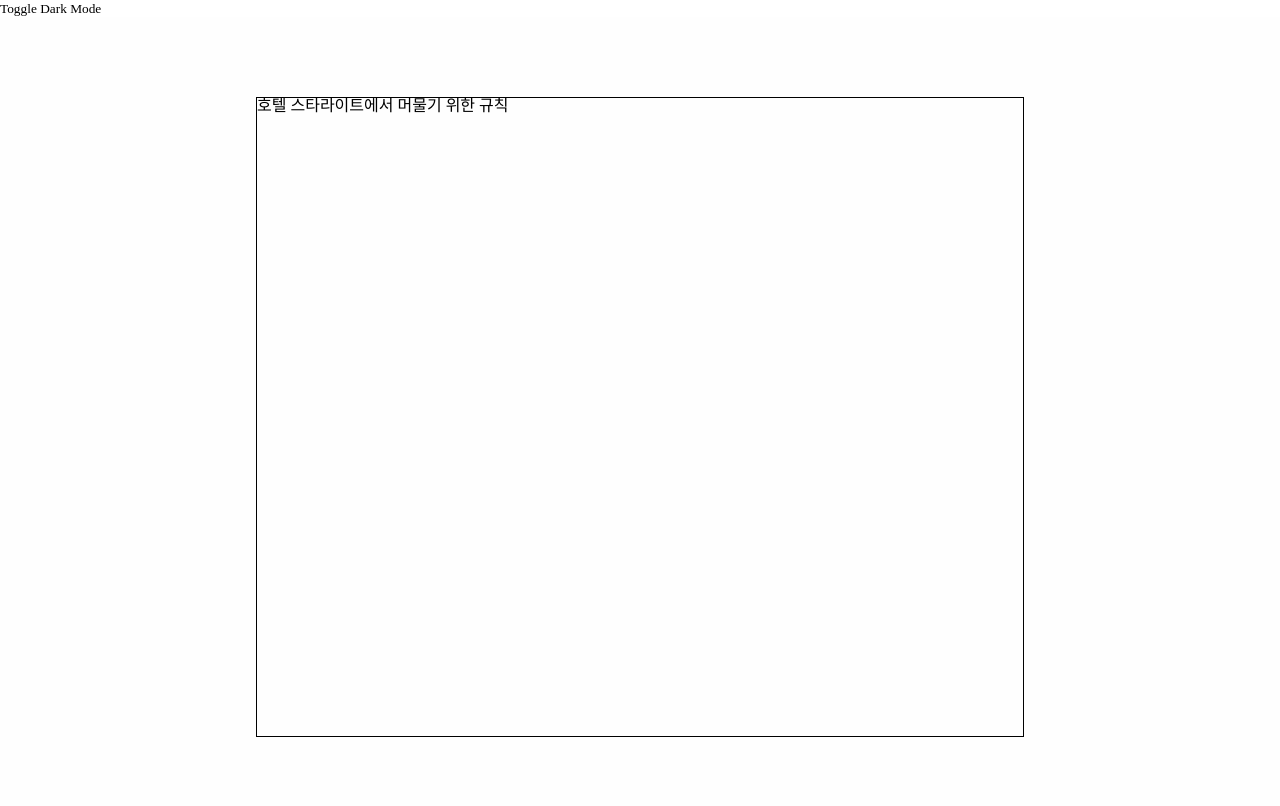
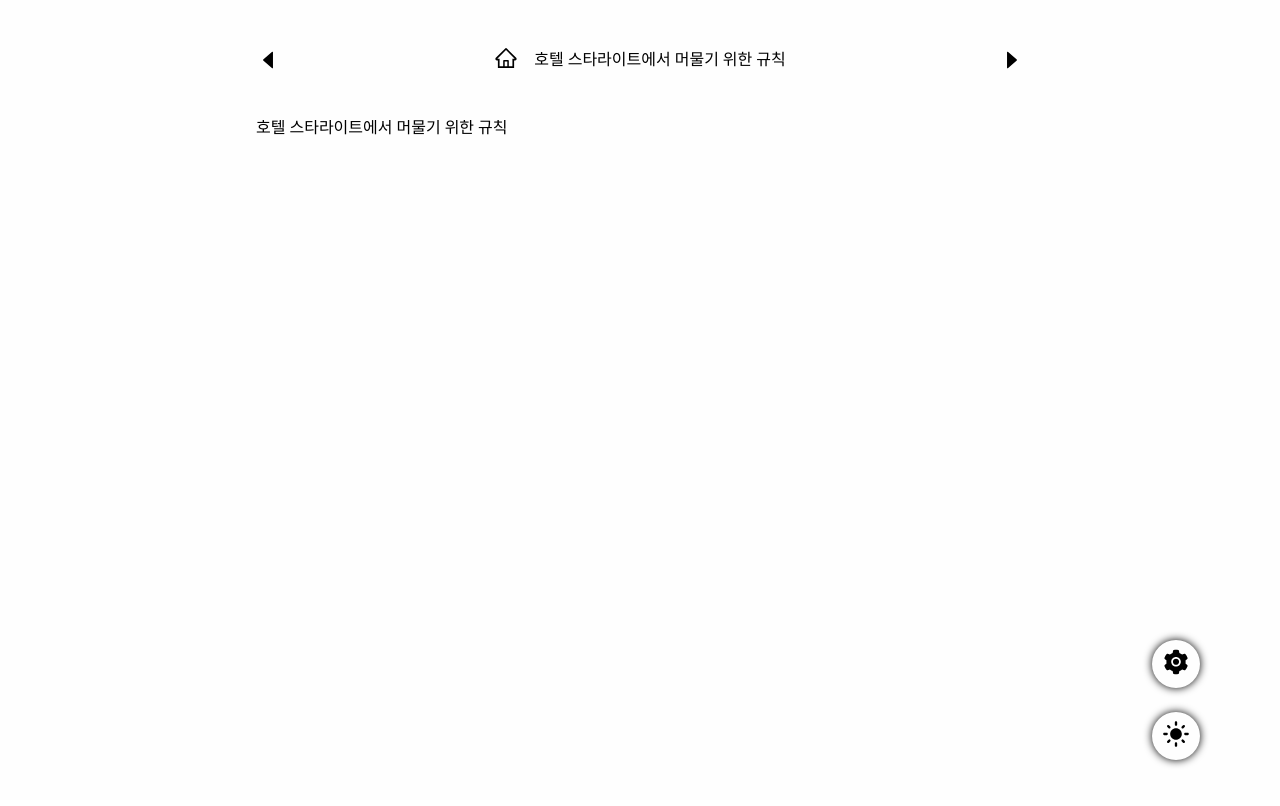
Before and after one commit to qgw13467/nevvel, a Next.js app in the folder frontend/nevvel/: page /viewer in a window 1280 px wide. Shown: the top 806 px of the page. Built offline with nearby package versions, Linux system fonts and the light colour scheme.

Commit message:
feat(fe):add viewer asset effect

```diff
--- a/frontend/nevvel/src/components/viewer/DummyEpisodeData.json
+++ b/frontend/nevvel/src/components/viewer/DummyEpisodeData.json
@@ -1,7 +1,4 @@
 {
-  "coverId": 1,
-  "statusType": "PUBLISHED",
-  "point": 0,
   "title": "호텔 스타라이트에서 머물기 위한 규칙",
   "contents": [
     {
@@ -54,7 +51,12 @@
     {
       "idx": 12,
       "context": "복도의 불은 세번이상 껐다 켰다 하지 말 것.",
-      "event": []
+      "event": [
+        {
+          "assetId":1,
+          "type":"IMAGE"
+        }
+      ]
     },
     { "idx": 13, "context": "침대 밑에 물건을 두지 말 것.", "event": [] },
     { "idx": 14, "context": "거울앞에 물건 두지 말 것.", "event": [] },
@@ -68,6 +70,42 @@
       "idx": 17,
       "context": "창문 바로 밖이 담장인 객실은 한명인 손님을 묵게하지 말 것.",
       "event": []
+    },
+    {
+      "idx": 18,
+      "context": "창문 바로 밖이 담장인 객실은 한명인 손님을 묵게하지 말 것.",
+      "event": []
+    },
+    {
+      "idx": 19,
+      "context": "창문 바로 밖이 담장인 객실은 한명인 손님을 묵게하지 말 것.",
+      "event": []
+    },
+    {
+      "idx": 20,
+      "context": "창문 바로 밖이 담장인 객실은 한명인 손님을 묵게하지 말 것.",
+      "event": []
+    },
+    {
+      "idx": 21,
+      "context": "창문 바로 밖이 담장인 객실은 한명인 손님을 묵게하지 말 것.",
+      "event": []
+    },
+    {
+      "idx": 22,
+      "context": "창문 바로 밖이 담장인 객실은 한명인 손님을 묵게하지 말 것.",
+      "event": []
+    },
+    {
+      "idx": 23,
+      "context": "창문 바로 밖이 담장인 객실은 한명인 손님을 묵게하지 말 것.",
+      "event": []
+    },
+    {
+      "idx": 24,
+      "context": "창문 바로 밖이 담장인 객실은 한명인 손님을 묵게하지 말 것.",
+      "event": []
     }
+
   ]
 }
--- a/frontend/nevvel/src/components/viewer/ViewHeader.tsx
+++ b/frontend/nevvel/src/components/viewer/ViewHeader.tsx
@@ -1,27 +1,50 @@
 import React from "react";
+import { EpisodeView } from "viewer";
+import { AiFillCaretLeft, AiFillCaretRight, AiOutlineHome } from "react-icons/ai";
 import styled from "styled-components";
-import { episode } from "editor";
-import { AiFillCaretLeft, AiFillCaretRight } from "react-icons/ai";
 type ViewHeaderProps = {
-  EpisodeData: episode;
+  EpisodeData: EpisodeView;
 };
 
 function ViewHeader({ EpisodeData }: ViewHeaderProps) {
   return (
-    <HeaderContainer>
-        <AiFillCaretLeft />
-      <EpisodeTitle>ViewHeader</EpisodeTitle>
-      <AiFillCaretRight />
-    </HeaderContainer>
+    <>
+      <HeaderTopContainer>
+        <AiFillCaretLeft  size={24}/>
+        <EpisodeTitle>
+          <EpisodeTitle>
+            <EpisodeHome>
+              <AiOutlineHome size={24} />
+            </EpisodeHome>
+            <>{EpisodeData.title}</>
+          </EpisodeTitle>
+        </EpisodeTitle>
+        <AiFillCaretRight size={24} />
+      </HeaderTopContainer>
+      <ProgressBar />
+    </>
   );
 }
-const HeaderContainer = styled.div`
-  width: 80%;
+const HeaderTopContainer = styled.div`
+  width: 60%;
   display: flex;
+  flex-direction: row;
   justify-content: space-between;
   text-align: center;
   align-items: center;
 `;
-const EpisodeTitle = styled.div``;
+
+const ProgressBar = styled.div``;
+const EpisodeTitle = styled.div`
+  display: flex;
+  flex-direction: row;
+  justify-content: center;
+  text-align: center;
+  align-items: center
+`;
+const EpisodeHome = styled.button`
+  margin-right: 1rem;
+  color: ${({ theme })=> theme.color.text1};
+`;
 
 export default ViewHeader;
--- a/frontend/nevvel/src/components/viewer/ViewerMain.tsx
+++ b/frontend/nevvel/src/components/viewer/ViewerMain.tsx
@@ -1,32 +1,37 @@
 import React from "react";
-import { episode } from "editor";
+import { EpisodeView } from "viewer";
 import styled from "styled-components";
+import ViewerTextBlock from "./ViewerTextBlock";
+import { event } from "viewer";
 
 type viwerMainProps = {
   tabNumber:number
-  EpisodeData: episode;
+  EpisodeData: EpisodeView;
+  setEventCatch: React.Dispatch<React.SetStateAction<boolean>>;
 };
-function ViewerMain({ EpisodeData,tabNumber }: viwerMainProps) {
+function ViewerMain({ EpisodeData,tabNumber,setEventCatch }: viwerMainProps) {
   const contents = EpisodeData.contents;
 
-  console.log(contents);
   return (<>
     <Container>
       {contents.map((content, index) => (
-        <TextBlock key={index}>{content.idx <= tabNumber ? <>{content.context}</> : null}</TextBlock>
+       <ViewerTextBlock
+        key={index}
+        content={content}
+        tabNumber={tabNumber}
+        setEventCatch={setEventCatch}
+       />
       ))}
     </Container>
   </>
   );
 }
+{/* <ViewerTextBlock key={index}>{content.idx <= tabNumber ? <>{content.context}</> : null}</ViewerTextBlock> */}
 
 const Container = styled.div`
   display: flex;
   flex-direction: column;
-  overflow-y:scroll;
-  ::-webkit-scrollbar {
-  display: none;
-}
+
   `
 const TextBlock = styled.div`
   padding: 0.5rem;
--- /dev/null
+++ b/frontend/nevvel/src/components/viewer/ViewerTextBlock.tsx
@@ -0,0 +1,28 @@
+import React from "react";
+import styled from "styled-components";
+import { content } from "editor";
+import { event } from "viewer";
+import { useAtom, atom } from "jotai";
+
+type ViewerTextBlockProps = {
+  content: content;
+  tabNumber: number;
+  setEventCatch: React.Dispatch<React.SetStateAction<boolean>>;
+};
+
+function ViewerTextBlock({
+  content,
+  tabNumber,
+  setEventCatch,
+}: ViewerTextBlockProps) {
+
+  return (
+    <>{content.idx <= tabNumber && <TextBlock>{content.context}</TextBlock>}</>
+  );
+}
+
+const TextBlock = styled.div`
+  z-index: 100;
+  padding: 0.5rem;
+`;
+export default ViewerTextBlock;
--- a/frontend/nevvel/src/pages/_app.tsx
+++ b/frontend/nevvel/src/pages/_app.tsx
@@ -3,8 +3,10 @@ import { useEffect } from "react";
 import { ThemeProvider } from "styled-components";
 import { lightTheme, darkTheme } from "../constants/styles/theme";
 import { GlobalStyle } from "../constants/styles/globalStyle";
+import styled from "styled-components";
 import Layout from "../components/layout/Layout";
 import type { AppProps } from "next/app";
+import { MdDarkMode, MdLightMode } from "react-icons/md";
 
 const themeAtom = atom<"light" | "dark">("light");
 
@@ -31,9 +33,9 @@ function App({ Component, pageProps }: AppProps) {
     <Provider>
       <ThemeProvider theme={theme === "light" ? lightTheme : darkTheme}>
         <GlobalStyle />
-        <button onClick={toggleTheme}>
-          {theme === "light" ? "Toggle Dark Mode" : "Toggle Light Mode"}
-        </button>
+        <DarkModeBtn onClick={toggleTheme}>
+          {theme === "light" ? <MdLightMode size="28"/> : <MdDarkMode size="28" />}
+        </DarkModeBtn>
         <Layout>
           <Component {...pageProps} />
         </Layout>
@@ -42,4 +44,14 @@ function App({ Component, pageProps }: AppProps) {
   );
 }
 
+const DarkModeBtn = styled.button`
+  position: fixed;
+  left: 90%;
+  top: 89%;
+  border-radius: 50%;
+  width: 3rem;
+  height: 3rem;
+  box-shadow: 0rem 0rem 0.5rem ${({ theme }) => theme.color.text1};
+  color:${({ theme }) => theme.color.text1};
+`;
 export default App;
--- a/frontend/nevvel/src/pages/viewer.tsx
+++ b/frontend/nevvel/src/pages/viewer.tsx
@@ -2,10 +2,14 @@ import React, { useEffect, useState } from "react";
 import ViewHeader from "../components/viewer/ViewHeader";
 import ViewerMain from "../components/viewer/ViewerMain";
 import styled from "styled-components";
-import { episode, content } from "editor";
 import { useRouter } from "next/router";
 import { atom } from "jotai";
 import EpisodeData from "../components/viewer/DummyEpisodeData.json";
+import AssetData from "../components/assetstore/DummyAssetData_Image.json";
+import { AiFillSetting } from "react-icons/ai";
+import { event } from "viewer";
+import Image from "next/image";
+import my_dog from "../assets/img/my_dog.png";
 
 function viewer() {
   // const router = useRouter()
@@ -14,34 +18,64 @@ function viewer() {
   // console.log(postEpisode)
   const [tabNumber, setTabNumber] = useState(0);
   const [headerToggle, setHeaderToggle] = useState(true);
+  const [modeToggle, setModeToggle] = useState(false);
+  const [eventCatch, setEventCatch] = useState(false);
 
-  useEffect(()=>{
-    setHeaderToggle(false)
-  },[tabNumber])
+  useEffect(() => {
+    if (EpisodeData.contents[tabNumber].event.length !== 0) {
+      const events = EpisodeData.contents[tabNumber].event;
+      for (const event of events) {
+        if (event.type === "IMAGE") {
+          console.log("이미지당");
+          setEventCatch(true);
+        } else {
+          console.log("소리당");
+        }
+      }
+    }
+    return () => {
+      if (eventCatch) {
+        setEventCatch(false);
+      }
+    };
+  }, [tabNumber]);
 
   const clickhandler = (e: string) => {
-    console.log(e)
+    console.log(e);
     if (e === "head") {
       setHeaderToggle(!headerToggle);
     } else if (e === "block") {
-      setTabNumber(tabNumber + 1);
-      // 비동기 처리
+      setHeaderToggle(false);
+      // 비동기 처리 아직 못했음
     }
   };
+
   return (
     <ViewerWrapper>
       <HeaderContainer onClick={() => clickhandler("head")}>
         {headerToggle ? <ViewHeader EpisodeData={EpisodeData} /> : null}
       </HeaderContainer>
-      <MainWrapper onClick={() => clickhandler("head")}>
-        <MainContainer onClick={() => clickhandler("block")}>
+      <MainWrapper>
+        {eventCatch ? (
+          <ImageEvent>
+            <Image src={my_dog} alt="Logo" width={600} height={200} />
+          </ImageEvent>
+        ) : null}
+        <MainContainer onClick={() => setTabNumber(tabNumber + 1)}>
           {tabNumber === 0 ? (
             <div>{EpisodeData.title}</div>
           ) : (
-            <ViewerMain EpisodeData={EpisodeData} tabNumber={tabNumber} />
+            <ViewerMain
+              EpisodeData={EpisodeData}
+              tabNumber={tabNumber}
+              setEventCatch={setEventCatch}
+            />
           )}
         </MainContainer>
       </MainWrapper>
+      <SettingBtn>
+        <AiFillSetting size="28" />
+      </SettingBtn>
     </ViewerWrapper>
   );
 }
@@ -49,21 +83,45 @@ function viewer() {
 const ViewerWrapper = styled.div`
   display: flex;
   flex-direction: column;
-
   height: 100vh;
 `;
 
 const HeaderContainer = styled.div`
   display: flex;
+  flex-direction: column;
   justify-content: center;
-  height: 10vh;
+  align-items: center;
+  width: 100%;
+  height: 15vh;
 `;
 const MainWrapper = styled.div``;
 
 const MainContainer = styled.div`
-  height: 80vh;
+  height: 70vh;
   margin-left: 20%;
   margin-right: 20%;
-  border: 1px solid black;
+  overflow-y: scroll;
+  ::-webkit-scrollbar {
+    display: none;
+  }
+  /* border: 1px solid black; */
+`;
+
+const ImageEvent = styled.div`
+  /* position: relative; */
+  position: fixed;
+  left: 45%;
+  bottom: 50%;
+  z-index: 10;
+`;
+const SettingBtn = styled.button`
+  position: fixed;
+  border-radius: 50%;
+  width: 3rem;
+  height: 3rem;
+  box-shadow: 0rem 0rem 0.5rem ${({ theme }) => theme.color.text1};
+  top: 80%;
+  left: 90%;
+  color: ${({ theme }) => theme.color.text1};
 `;
 export default viewer;
```
Also changed, not shown: frontend/nevvel/src/components/viewer/SettingBox.tsx (added, +16 -0 lines), frontend/nevvel/src/types/viewer/index.d.ts (added, +11 -0 lines), frontend/nevvel/src/assets/img/my_dog.png (added).
